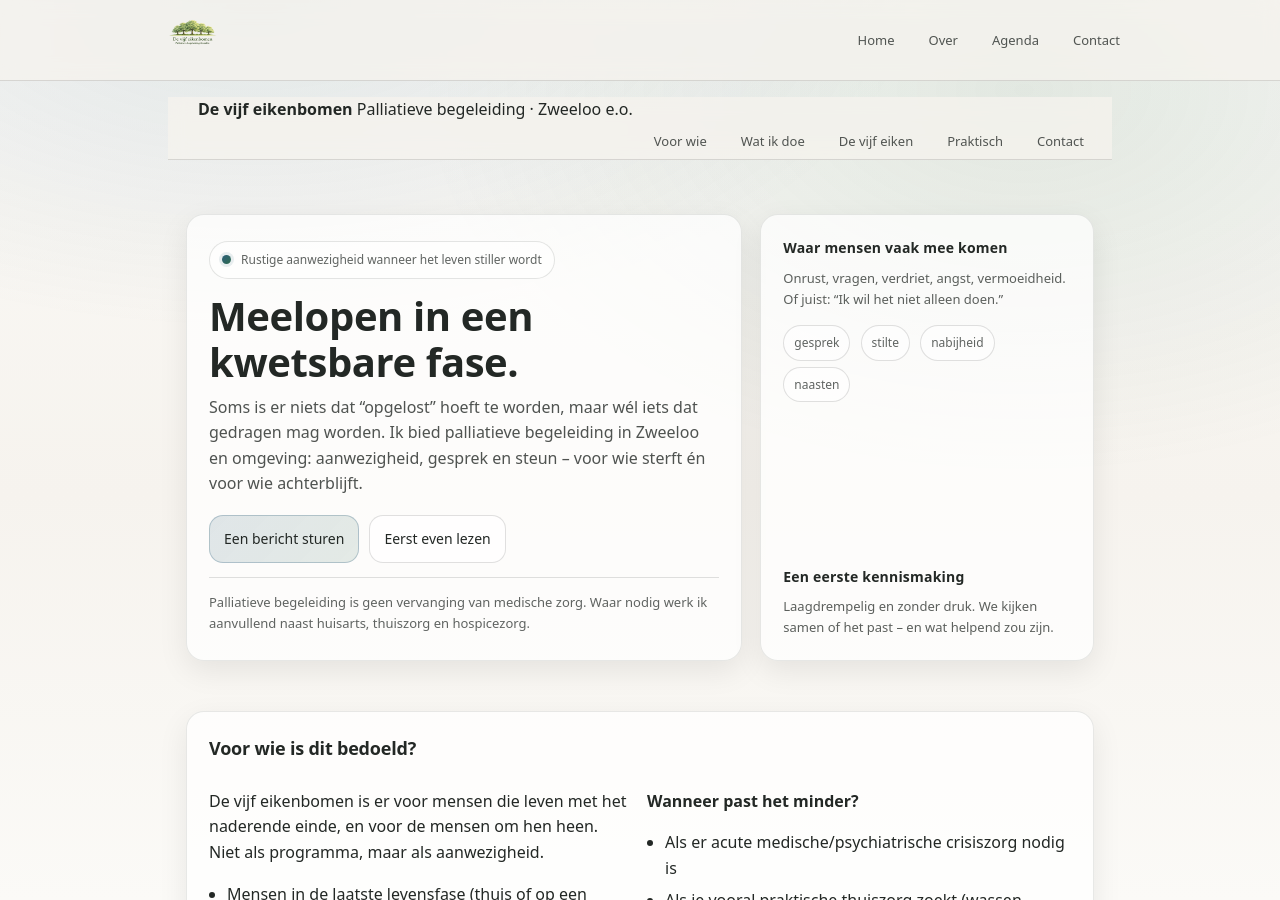
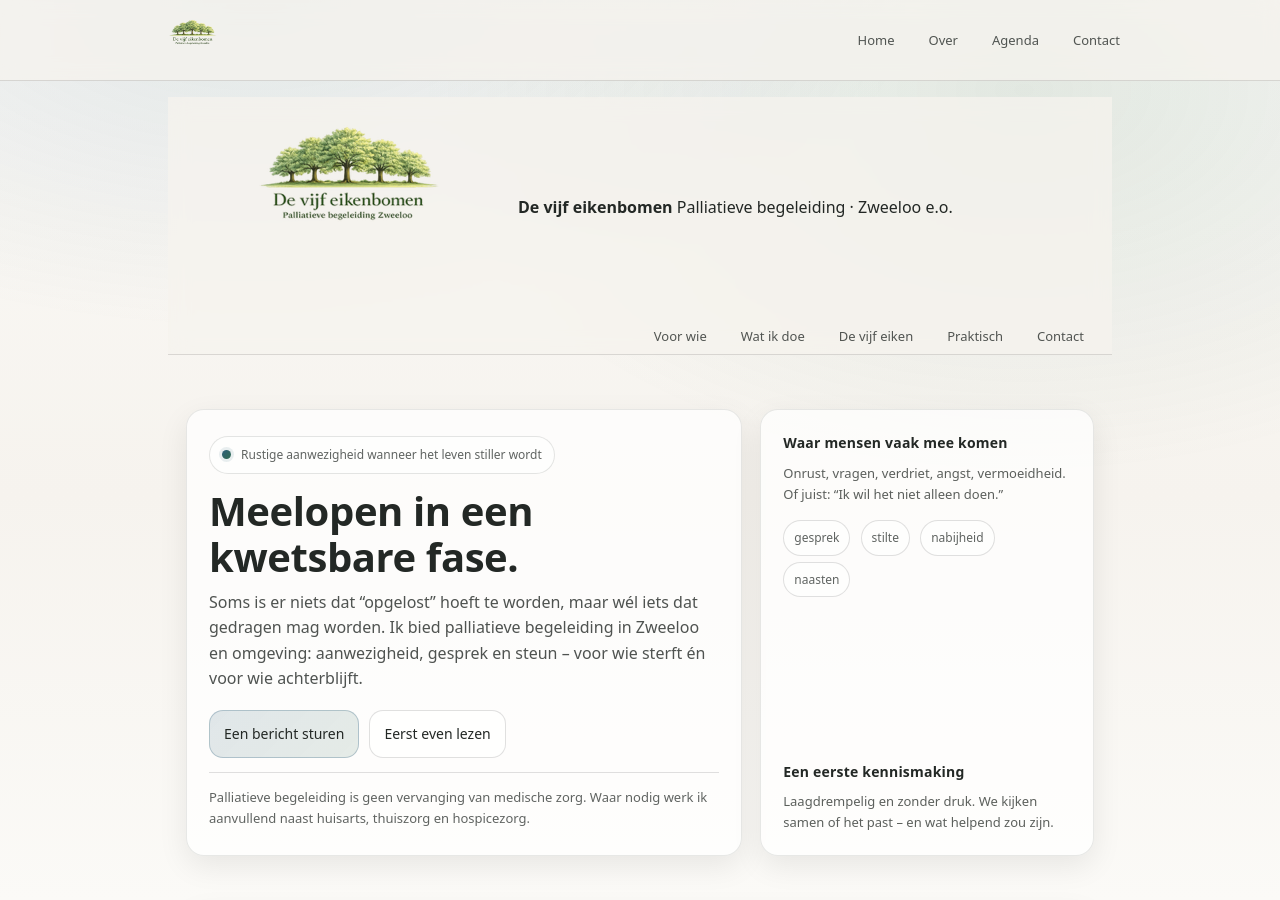
Before and after one commit to itffilosofieinfo/devijfeikenbomen.nl, a Jekyll site: the page built from index.md, in a window 1280 px wide and 900 px high. Built offline with Jekyll 4.4.1, drawn with Linux system fonts in a browser that asks for light colours.

Commit message:
Update logo image source in index.md

```diff
--- a/index.md
+++ b/index.md
@@ -12,7 +12,7 @@ permalink: /
     <div class="topbar">
       <a class="brand" href="#top" aria-label="Naar boven">
         <div class="logo" aria-hidden="true">
-          <img src="/assets/img/logo.svg" alt="">
+          <img src="{{ '/assets/images/devijfeikenbomen-logo-horiz.png' | relative_url }}" alt="De Vijf Eikenbomen">
         </div>
         <div class="brand-text">
           <strong>De vijf eikenbomen</strong>
```
